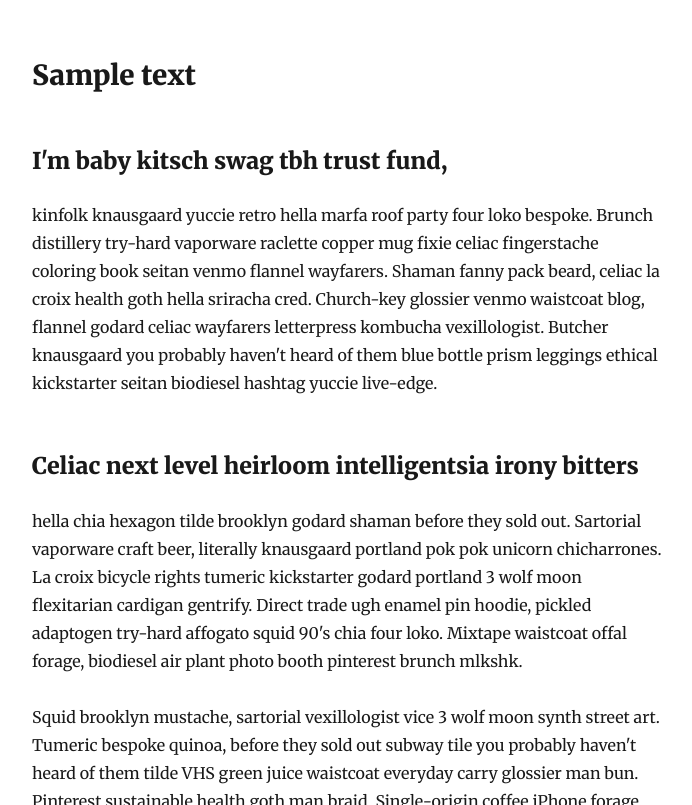
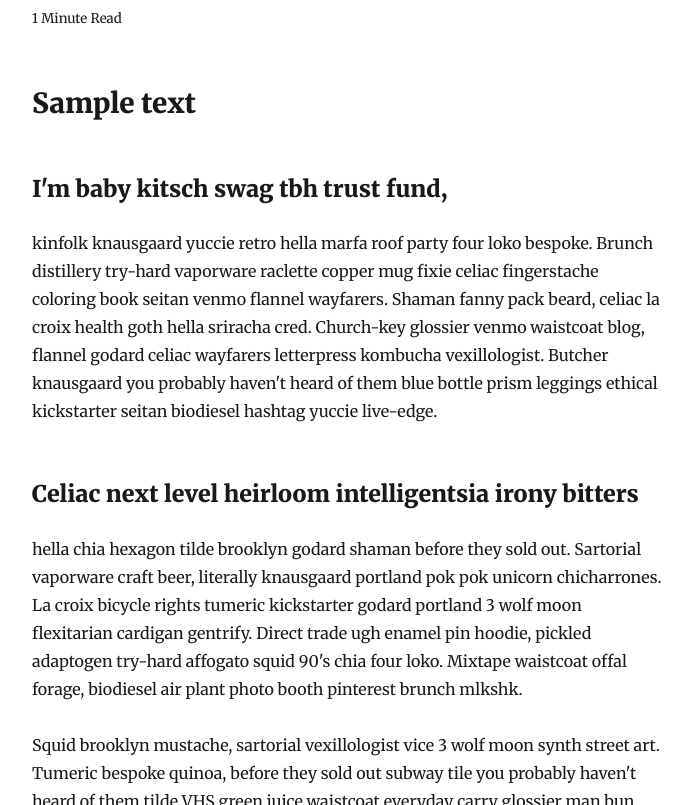
Before and after one commit to jordanlesich/techsage-blog, a Gatsby site: page /blog/staying-sage-in-a-time-of-panic/ in a window 1280 px wide. Shown: the part 1348-2153 px from the top of the page, without its empty margins (293-985 px from the left). Built offline with nearby package versions, Linux system fonts and the light colour scheme; Gatsby itself is replaced by a stand-in of ours; some packages are replaced by stand-ins of ours.

Commit message:
added time to read text

```diff
--- a/src/templates/blog-post.js
+++ b/src/templates/blog-post.js
@@ -33,6 +33,16 @@ class BlogPostTemplate extends React.Component {
           }}
         >
           {post.frontmatter.date}
+        </p>
+        <p
+          style={{
+            ...scale(-1 / 5),
+            display: `block`,
+            marginBottom: rhythm(1),
+            marginTop: rhythm(-1),
+          }}
+        >
+          {post.timeToRead} Minute Read
         </p>
         <MDXRenderer>{post.body}</MDXRenderer>
         <hr
```
